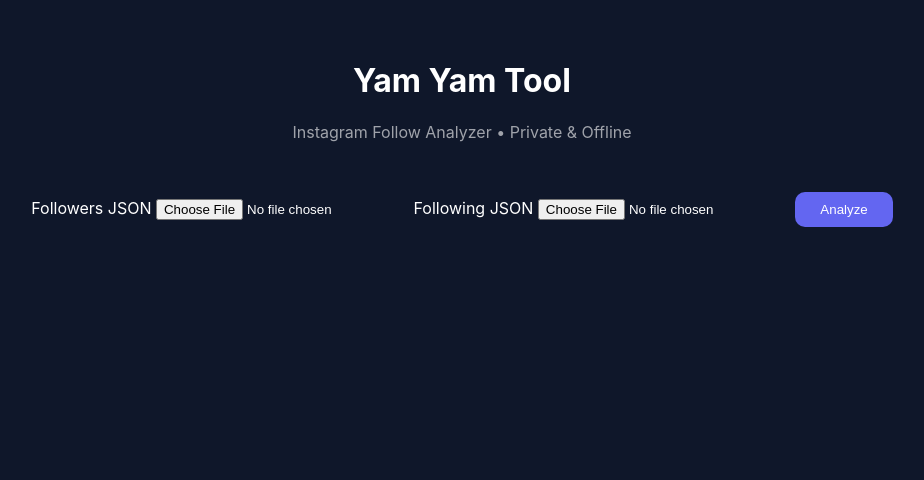
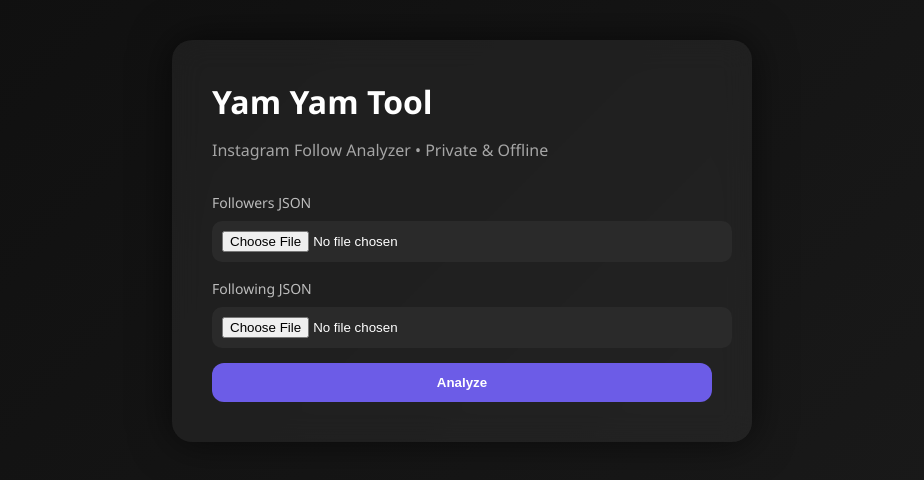
Before and after one commit to reksaaa666/yam-yam-tool, a plain HTML site: page index.html in a window 1280 px wide. Shown: the whole page, without its empty margins (178-1102 px from the left). Drawn offline with Linux system fonts and the light colour scheme.

Commit message:
Update style.css

```diff
--- a/style.css
+++ b/style.css
@@ -1,35 +1,25 @@
-:root {
-  --bg: #0f172a;
-  --card: #1e293b;
-  --text: #ffffff;
-  --accent: #6366f1;
-}
-
-body.light {
-  --bg: #f4f4f5;
-  --card: #ffffff;
-  --text: #111827;
-}
-
 body {
   margin: 0;
-  font-family: -apple-system, BlinkMacSystemFont, sans-serif;
-  background: var(--bg);
-  color: var(--text);
-  transition: 0.3s ease;
+  font-family: 'Segoe UI', sans-serif;
+  background: linear-gradient(135deg, #0f0f0f, #1a1a1a);
+  color: #fff;
+  display: flex;
+  justify-content: center;
+  padding: 40px 20px;
 }
 
 .container {
-  max-width: 900px;
-  margin: auto;
-  padding: 40px 20px;
-  text-align: center;
+  width: 100%;
+  max-width: 500px;
+  background: rgba(255,255,255,0.05);
+  backdrop-filter: blur(15px);
+  padding: 40px;
+  border-radius: 20px;
+  box-shadow: 0 0 40px rgba(0,0,0,0.6);
 }
 
-header {
-  display: flex;
-  justify-content: space-between;
-  align-items: center;
+h1 {
+  margin: 0;
 }
 
 .subtitle {
@@ -37,66 +27,78 @@
   margin-bottom: 30px;
 }
 
-.upload-area {
-  display: flex;
-  gap: 20px;
-  justify-content: center;
-  flex-wrap: wrap;
+.upload-section label {
+  font-size: 14px;
+  opacity: 0.7;
 }
 
-.drop {
-  background: var(--card);
-  padding: 25px;
+input[type="file"],
+input[type="text"] {
+  width: 100%;
+  margin: 8px 0 15px 0;
+  padding: 10px;
+  border-radius: 10px;
+  border: none;
+  background: #2a2a2a;
+  color: white;
+}
+
+button {
+  width: 100%;
+  padding: 12px;
+  background: #6c5ce7;
+  border: none;
   border-radius: 12px;
+  color: white;
+  font-weight: bold;
   cursor: pointer;
   transition: 0.3s;
 }
 
-.drop:hover {
-  background: var(--accent);
-  color: white;
+button:hover {
+  background: #4834d4;
 }
 
-button {
-  margin-top: 20px;
-  padding: 10px 25px;
-  border: none;
-  border-radius: 10px;
-  background: var(--accent);
-  color: white;
-  cursor: pointer;
+.loading {
+  text-align: center;
+  margin: 20px 0;
+  opacity: 0.8;
 }
 
 .stats {
-  display: grid;
-  grid-template-columns: repeat(auto-fit, minmax(150px, 1fr));
-  gap: 15px;
-  margin-top: 30px;
+  margin-top: 20px;
+  background: rgba(255,255,255,0.05);
+  padding: 20px;
+  border-radius: 12px;
+  font-size: 14px;
 }
 
-.card {
-  background: var(--card);
-  padding: 20px;
+.results {
+  margin-top: 20px;
+  max-height: 200px;
+  overflow-y: auto;
+  font-size: 14px;
+  background: rgba(255,255,255,0.05);
+  padding: 15px;
   border-radius: 12px;
 }
 
-.result {
-  margin-top: 20px;
-  max-height: 250px;
-  overflow-y: auto;
-  background: var(--card);
-  padding: 15px;
-  border-radius: 12px;
-  text-align: left;
+.results div {
+  padding: 6px 0;
+  border-bottom: 1px solid rgba(255,255,255,0.05);
 }
 
-.tools {
+.result-controls {
   margin-top: 20px;
-  display: flex;
-  gap: 10px;
-  justify-content: space-between;
 }
 
 .hidden {
   display: none;
 }
+
+footer {
+  margin-top: 30px;
+  font-size: 12px;
+  opacity: 0.5;
+  text-align: center;
+}
```
